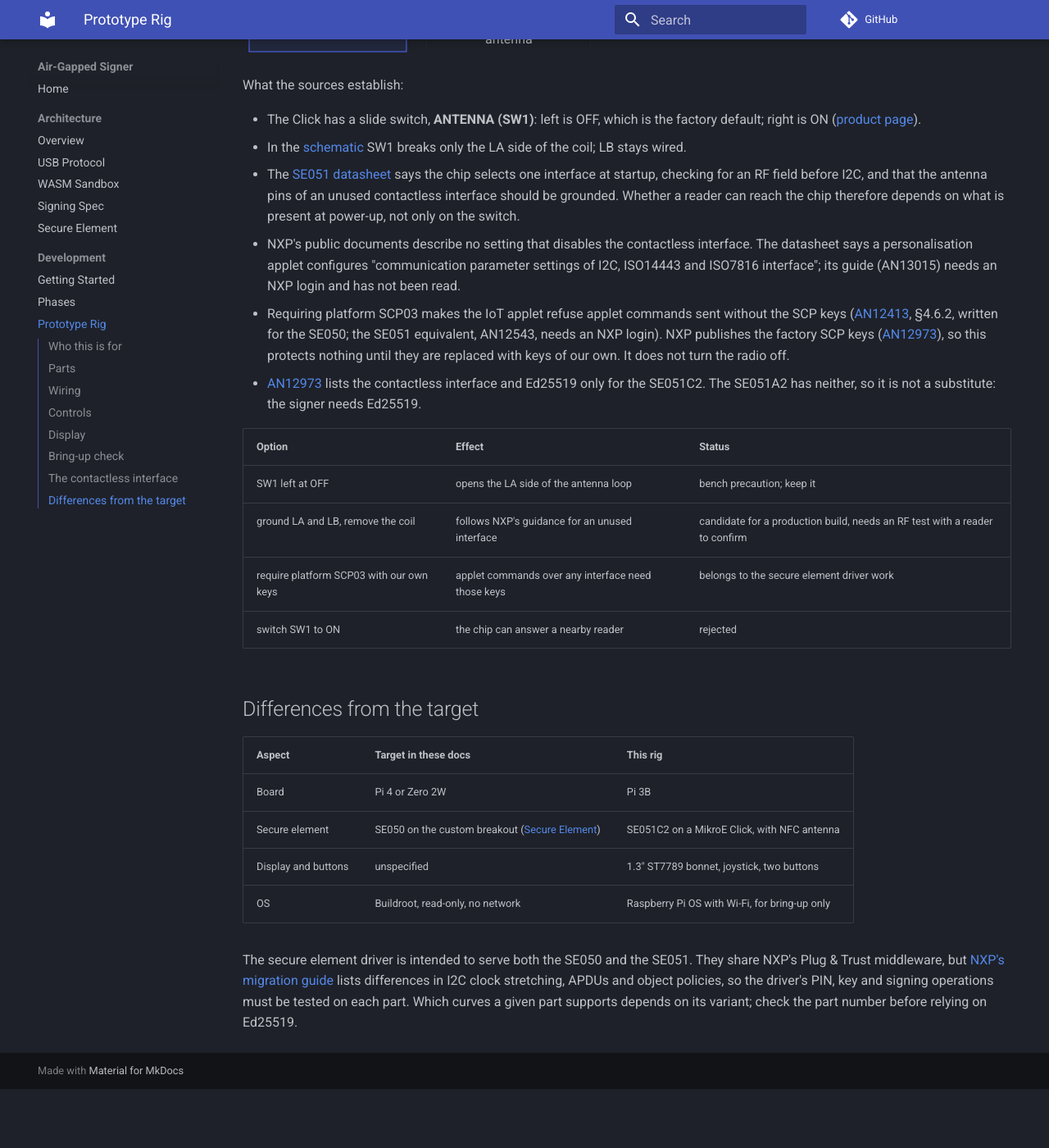
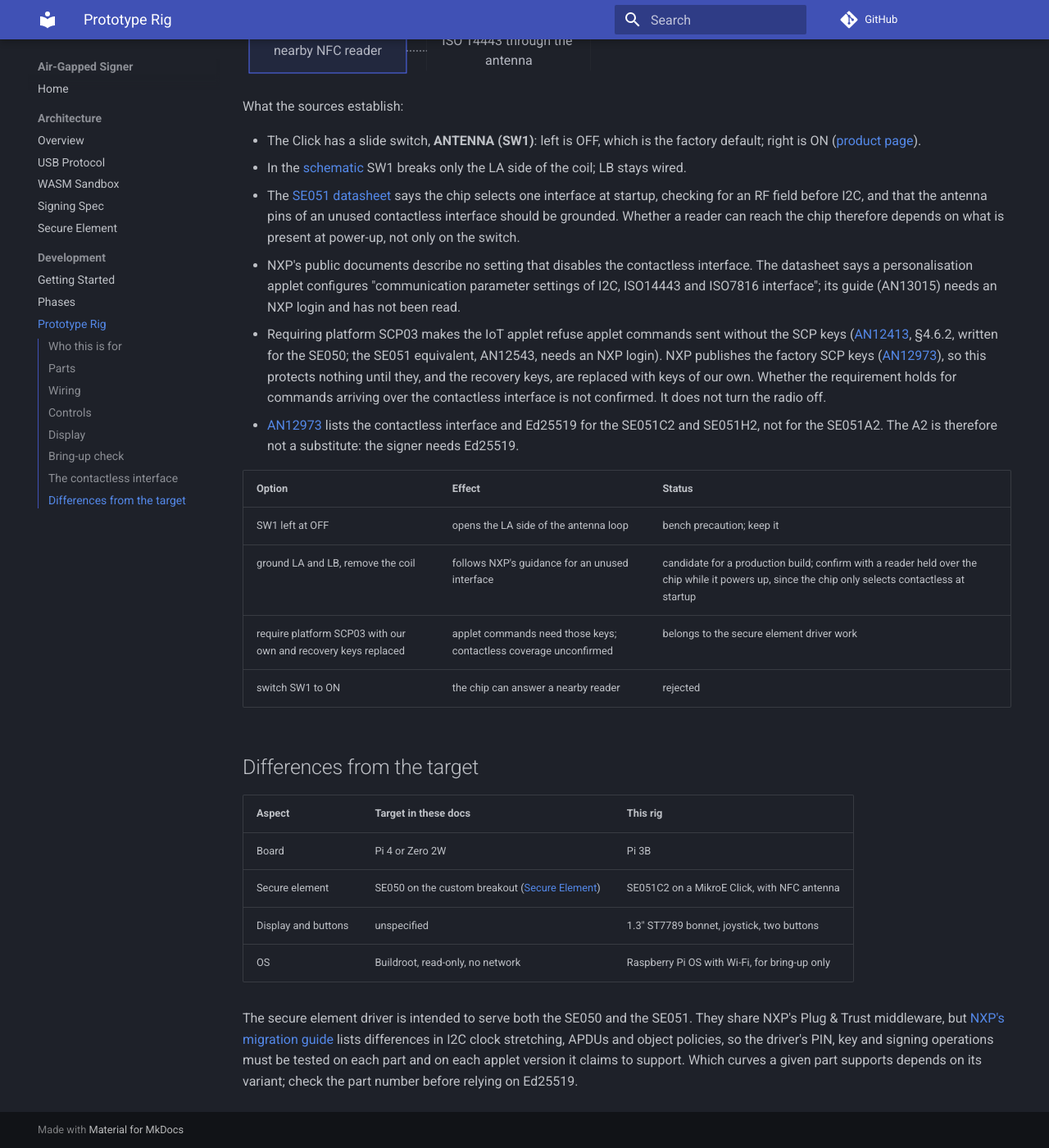
Before and after one commit to paolino/air-gap-signer, an MkDocs documentation site: the page built from docs/dev/prototype-rig.md, in a window 1280 px wide and 1400 px high, scrolled down 3725 px. Shown: the whole window at 82% size. Built offline with MkDocs 1.6.1 and Material for MkDocs 9.7.7, drawn with Linux system fonts in a browser that asks for light colours; comment, search, counter and statistics services are not loaded; before the commit the page ends 5053 px from its top, so only the background shows below that; some of the changed text lies outside the part shown.

Commit message:
docs: tighten SCP03, RF test and variant wording

````diff
--- a/docs/dev/prototype-rig.md
+++ b/docs/dev/prototype-rig.md
@@ -128,8 +128,9 @@ $ /usr/sbin/i2cdetect -y 1
 ```
 
 A device acknowledging at `0x48` is consistent with the SE051 at its
-default address; it does not identify the chip. Reading the chip's
-identity needs the secure element driver. If the grid is empty, check
+default address; it does not identify the chip. NXP's Plug & Trust
+middleware includes a `get info` example that reads the variant; the
+signer's own driver will do the same. If the grid is empty, check
 that the blue and yellow wires are on mikroBUS pins 11 and 12.
 
 The Pi 3B needs a 5.1 V / 2.5 A supply. `vcgencmd get_throttled` reports
@@ -174,18 +175,20 @@ What the sources establish:
   §4.6.2, written for the SE050; the SE051 equivalent, AN12543, needs an
   NXP login). NXP publishes the factory SCP keys
   ([AN12973](https://www.nxp.com/docs/en/application-note/AN12973.pdf)),
-  so this protects nothing until they are replaced with keys of our own.
-  It does not turn the radio off.
+  so this protects nothing until they, and the recovery keys, are
+  replaced with keys of our own. Whether the requirement holds for
+  commands arriving over the contactless interface is not confirmed. It
+  does not turn the radio off.
 - [AN12973](https://www.nxp.com/docs/en/application-note/AN12973.pdf)
-  lists the contactless interface and Ed25519 only for the SE051C2. The
-  SE051A2 has neither, so it is not a substitute: the signer needs
-  Ed25519.
+  lists the contactless interface and Ed25519 for the SE051C2 and
+  SE051H2, not for the SE051A2. The A2 is therefore not a substitute: the
+  signer needs Ed25519.
 
 | Option | Effect | Status |
 |---|---|---|
 | SW1 left at OFF | opens the LA side of the antenna loop | bench precaution; keep it |
-| ground LA and LB, remove the coil | follows NXP's guidance for an unused interface | candidate for a production build, needs an RF test with a reader to confirm |
-| require platform SCP03 with our own keys | applet commands over any interface need those keys | belongs to the secure element driver work |
+| ground LA and LB, remove the coil | follows NXP's guidance for an unused interface | candidate for a production build; confirm with a reader held over the chip while it powers up, since the chip only selects contactless at startup |
+| require platform SCP03 with our own and recovery keys replaced | applet commands need those keys; contactless coverage unconfirmed | belongs to the secure element driver work |
 | switch SW1 to ON | the chip can answer a nearby reader | rejected |
 
 ## Differences from the target
@@ -201,6 +204,7 @@ The secure element driver is intended to serve both the SE050 and the
 SE051. They share NXP's Plug & Trust middleware, but
 [NXP's migration guide](https://www.nxp.com/docs/en/application-note/AN13014.pdf)
 lists differences in I2C clock stretching, APDUs and object policies, so
-the driver's PIN, key and signing operations must be tested on each part.
+the driver's PIN, key and signing operations must be tested on each part
+and on each applet version it claims to support.
 Which curves a given part supports depends on its variant; check the part
 number before relying on Ed25519.
````
